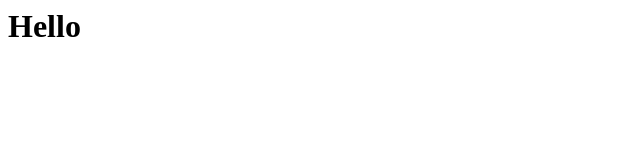
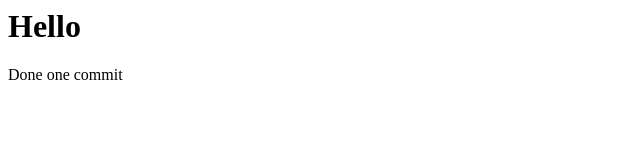
Before and after one commit to nelsonmendes/MultimediaWeb, a plain HTML site: page index.html in a window 1280 px wide. Shown: the whole page, without its empty margins (0-640 px from the left). Drawn offline with Linux system fonts and the light colour scheme.

Commit message:
done one edit

```diff
--- a/index.html
+++ b/index.html
@@ -5,5 +5,6 @@
 
 <body>
 	<h1>Hello</h1>
+	<p>Done one commit</p>
 </body>
 </html>
```
